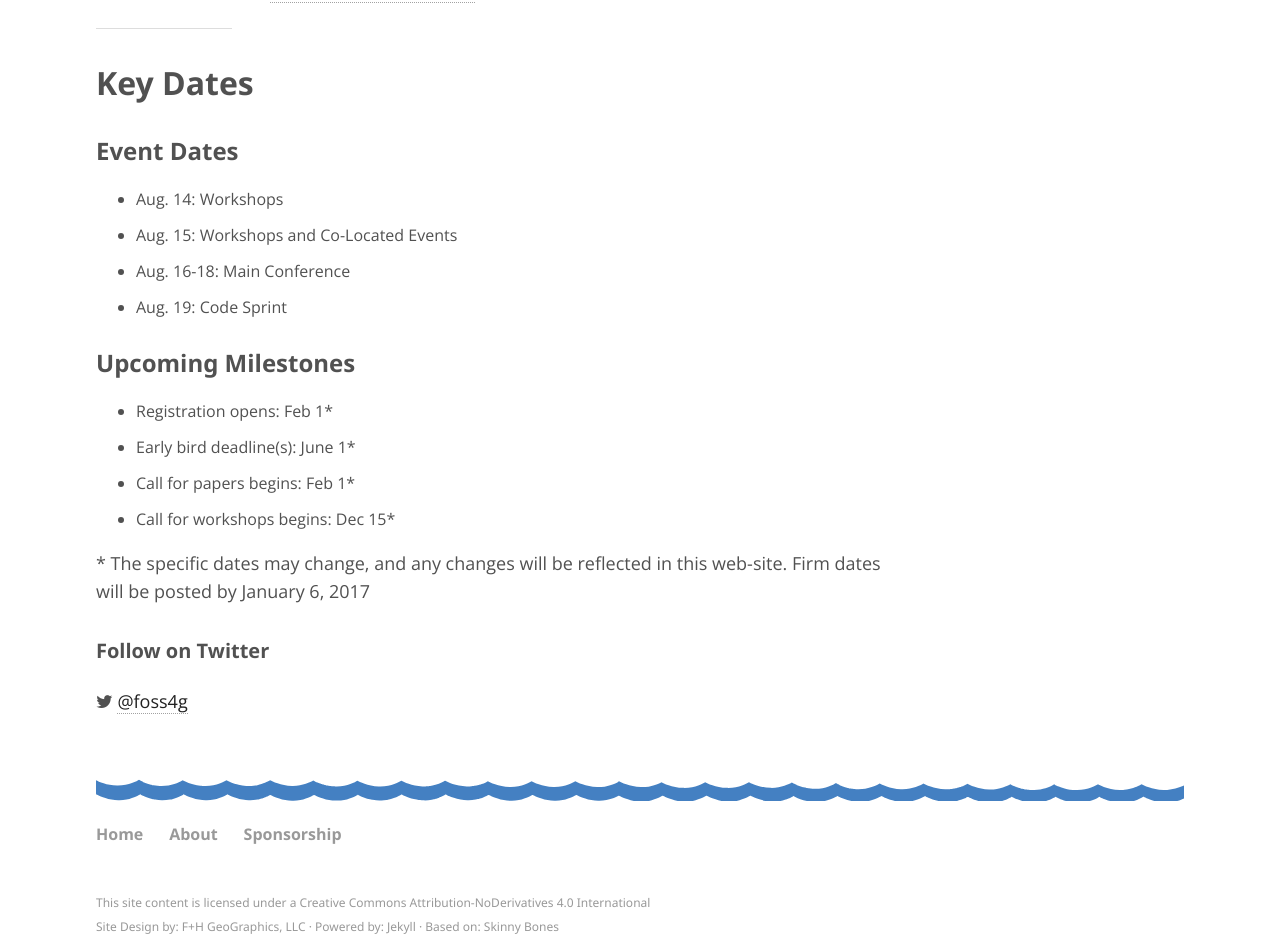
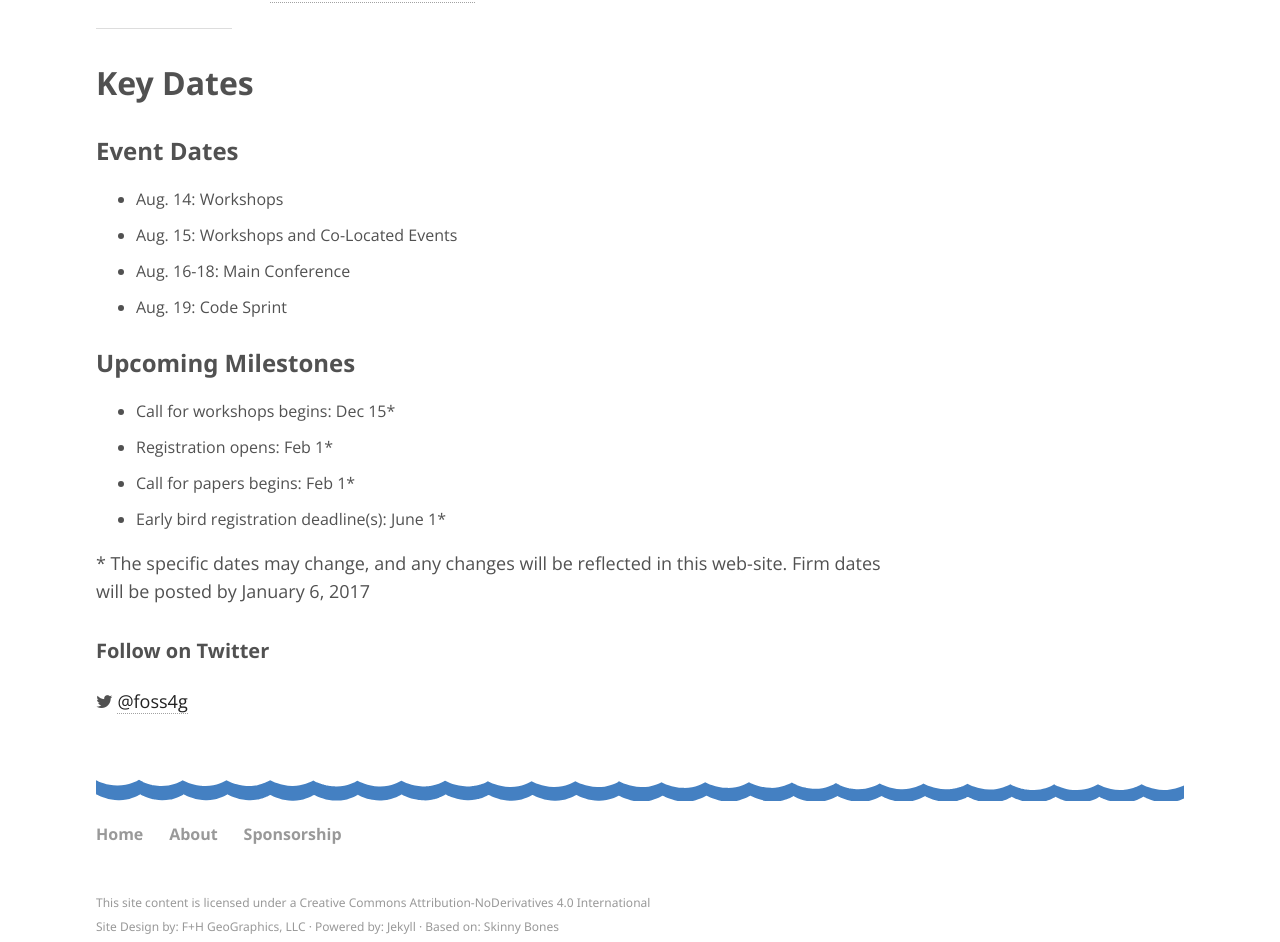
Before and after one commit to AvidGeo/foss4g2017-dev, a Jekyll site: the page built from about/index.md, in a window 1280 px wide. Shown: the part 1032-1974 px from the top of the page. Built offline with Jekyll 4.4.1, drawn with Linux system fonts in a browser that asks for light colours.

Commit message:
update date information order

```diff
--- a/about/index.md
+++ b/about/index.md
@@ -38,10 +38,10 @@ Participants at FOSS4G Boston 2017 are expected to act respectfully toward other
 
 #### Upcoming Milestones
 
+* Call for workshops begins: Dec 15*
 * Registration opens: Feb 1*
-* Early bird deadline(s): June 1*
 * Call for papers begins: Feb 1*
-* Call for workshops begins: Dec 15*
+* Early bird registration deadline(s): June 1*
 
 \* The specific dates may change, and any changes will be reflected in this web-site. Firm dates will be posted by January 6, 2017
 
```
